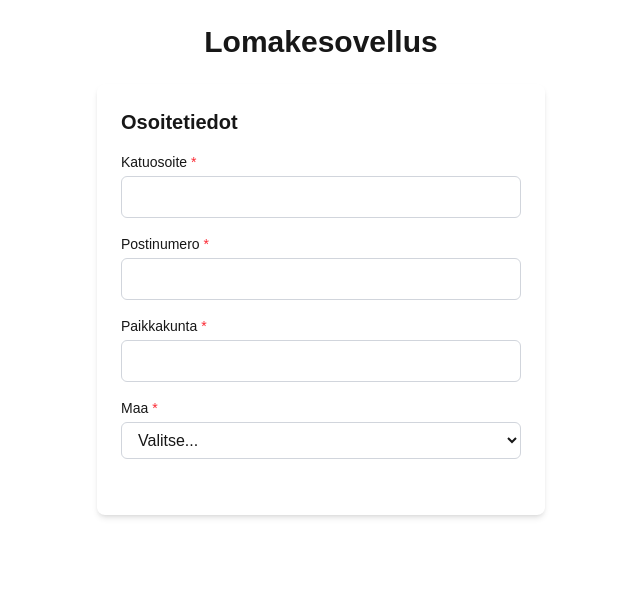
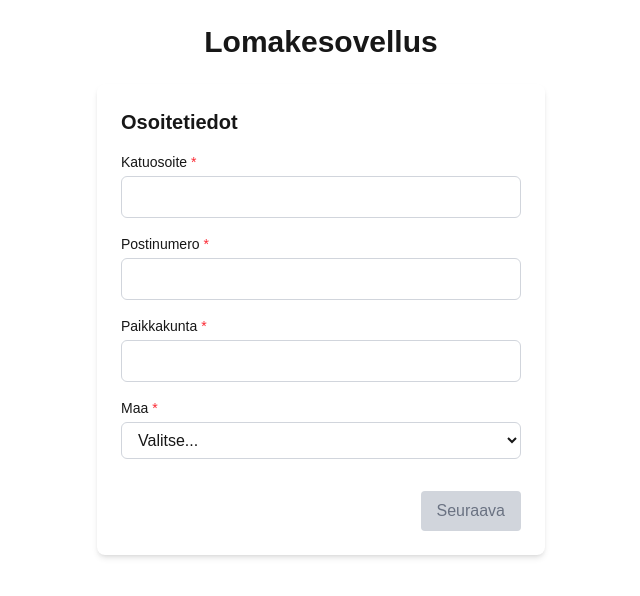
Before and after one commit to mikesmallhelp/claude-test, a Next.js app: page /osoitetiedot in a window 1280 px wide. Shown: the top 596 px of the page, without its empty margins (319-959 px from the left). Built offline with nearby package versions, Linux system fonts and the light colour scheme.

Commit message:
Updated next button visibility

```diff
--- a/src/components/NavigationButtons.tsx
+++ b/src/components/NavigationButtons.tsx
@@ -33,26 +33,22 @@ export default function NavigationButtons({
         >
           {submitLabel}
         </button>
-      ) : nextUrl ? (
-        <Link
-          href={nextUrl}
+      ) : (
+        <button
+          onClick={(e) => {
+            if (!disableNext && nextUrl) {
+              window.location.href = nextUrl;
+            }
+          }}
+          disabled={disableNext}
           className={`px-4 py-2 rounded transition-colors ${
             disableNext
-              ? 'bg-gray-300 text-gray-500 pointer-events-none'
+              ? 'bg-gray-300 text-gray-500 cursor-not-allowed'
               : 'bg-blue-500 text-white hover:bg-blue-600'
           }`}
-          aria-disabled={disableNext}
-          tabIndex={disableNext ? -1 : undefined}
-          onClick={(e) => {
-            if (disableNext) {
-              e.preventDefault();
-            }
-          }}
         >
           Seuraava
-        </Link>
-      ) : (
-        <div></div>
+        </button>
       )}
     </div>
   );
```
